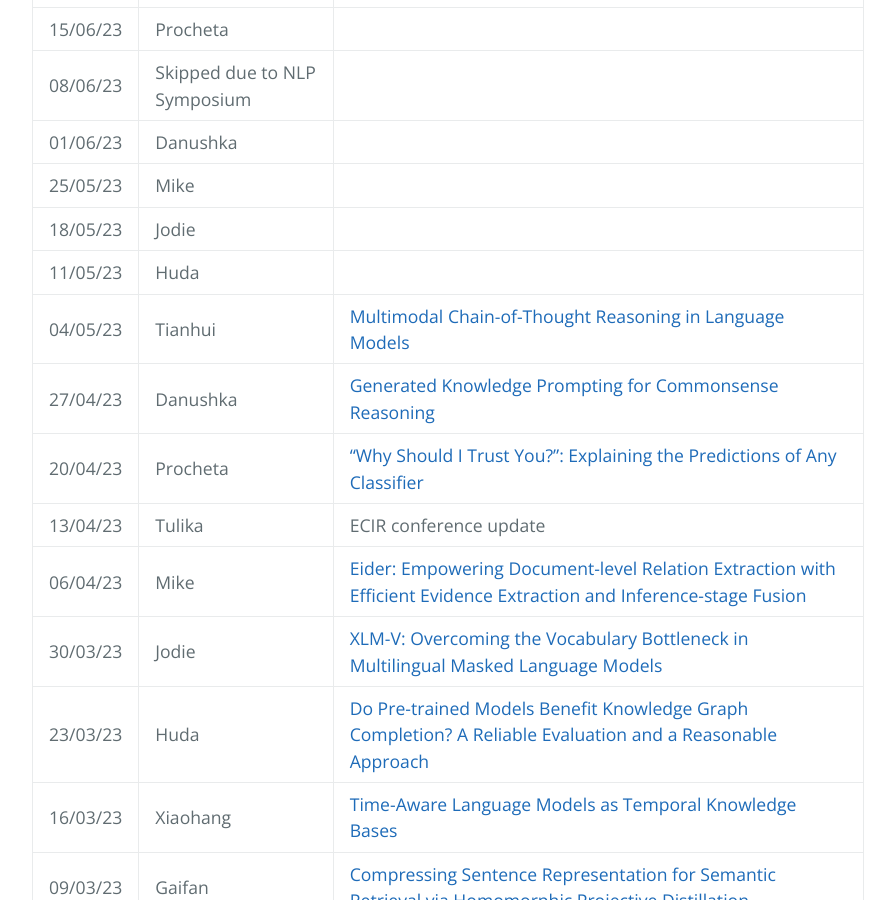
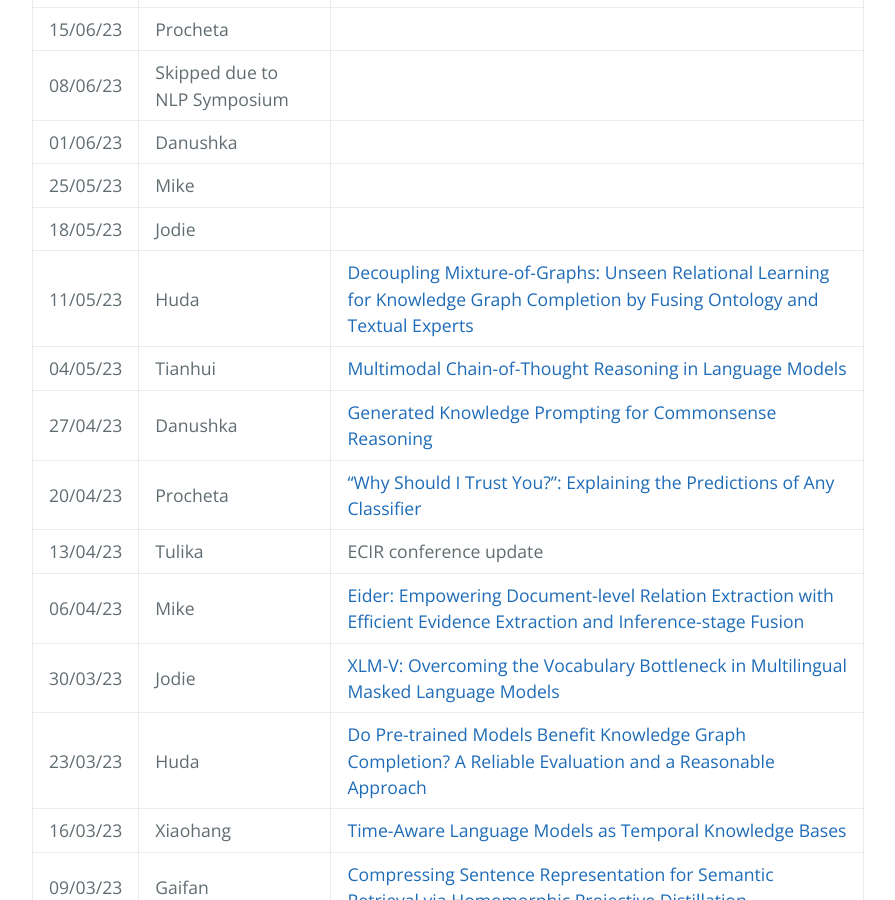
Before and after one commit to LivNLP/livnlp.github.io, a Jekyll site: the page built from reading.md, in a window 1280 px wide and 900 px high, scrolled down 654 px. Shown: the whole window, without its empty margins (192-1087 px from the left). Built offline with Jekyll 4.4.1, drawn with Linux system fonts in a browser that asks for light colours.

Commit message:
Update reading.md

```diff
--- a/reading.md
+++ b/reading.md
@@ -19,7 +19,7 @@
 | 01/06/23 | Danushka | |
 | 25/05/23 | Mike | |
 | 18/05/23 | Jodie | |
-| 11/05/23 | Huda | |
+| 11/05/23 | Huda | [Decoupling Mixture-of-Graphs: Unseen Relational Learning for Knowledge Graph Completion by Fusing Ontology and Textual Experts](https://aclanthology.org/2022.coling-1.196/)|
 | 04/05/23 | Tianhui | [Multimodal Chain-of-Thought Reasoning in Language Models](https://arxiv.org/abs/2302.00923)|
 | 27/04/23 | Danushka | [Generated Knowledge Prompting for Commonsense Reasoning](https://aclanthology.org/2022.acl-long.225/)|
 | 20/04/23 | Procheta | ["Why Should I Trust You?": Explaining the Predictions of Any Classifier](https://arxiv.org/abs/1602.04938)|
```
